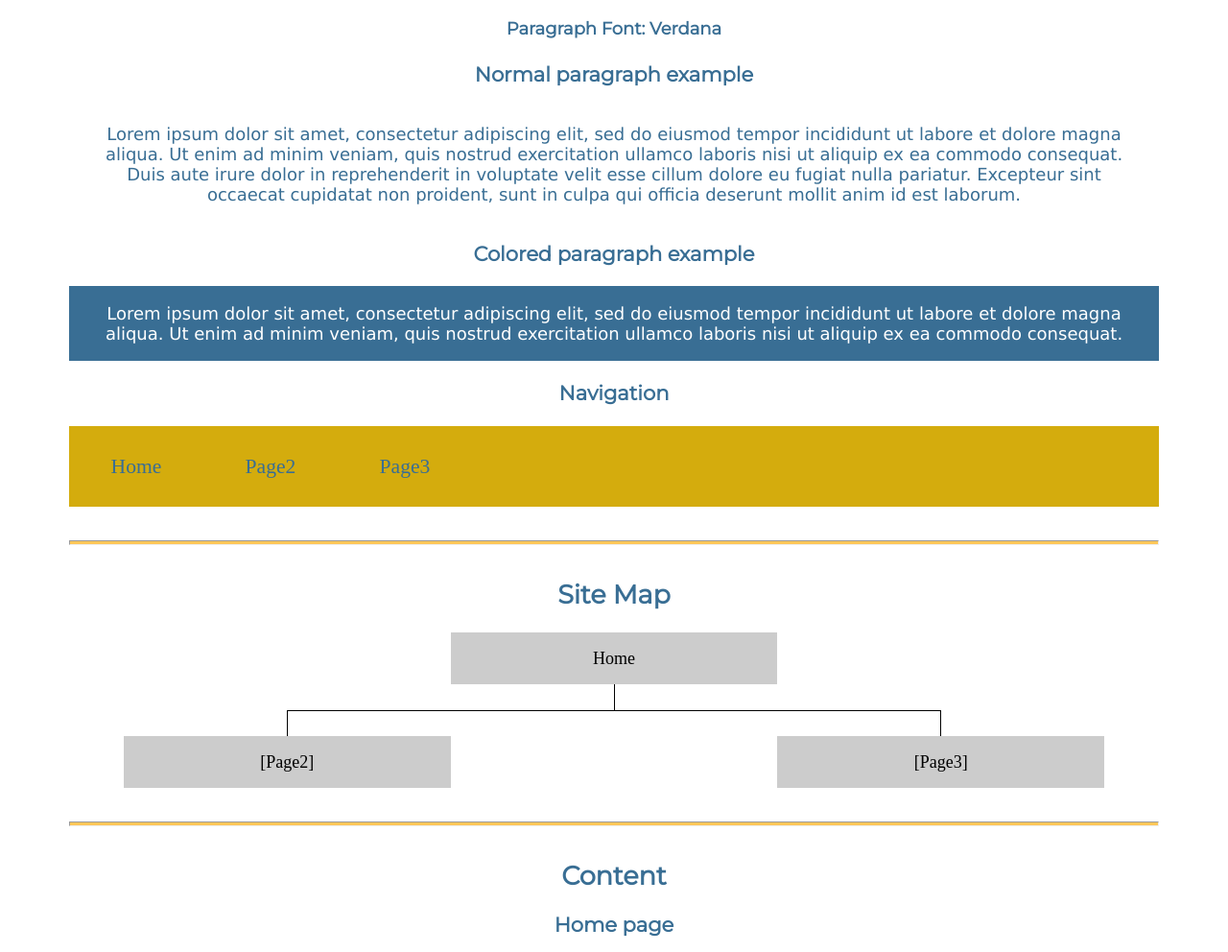
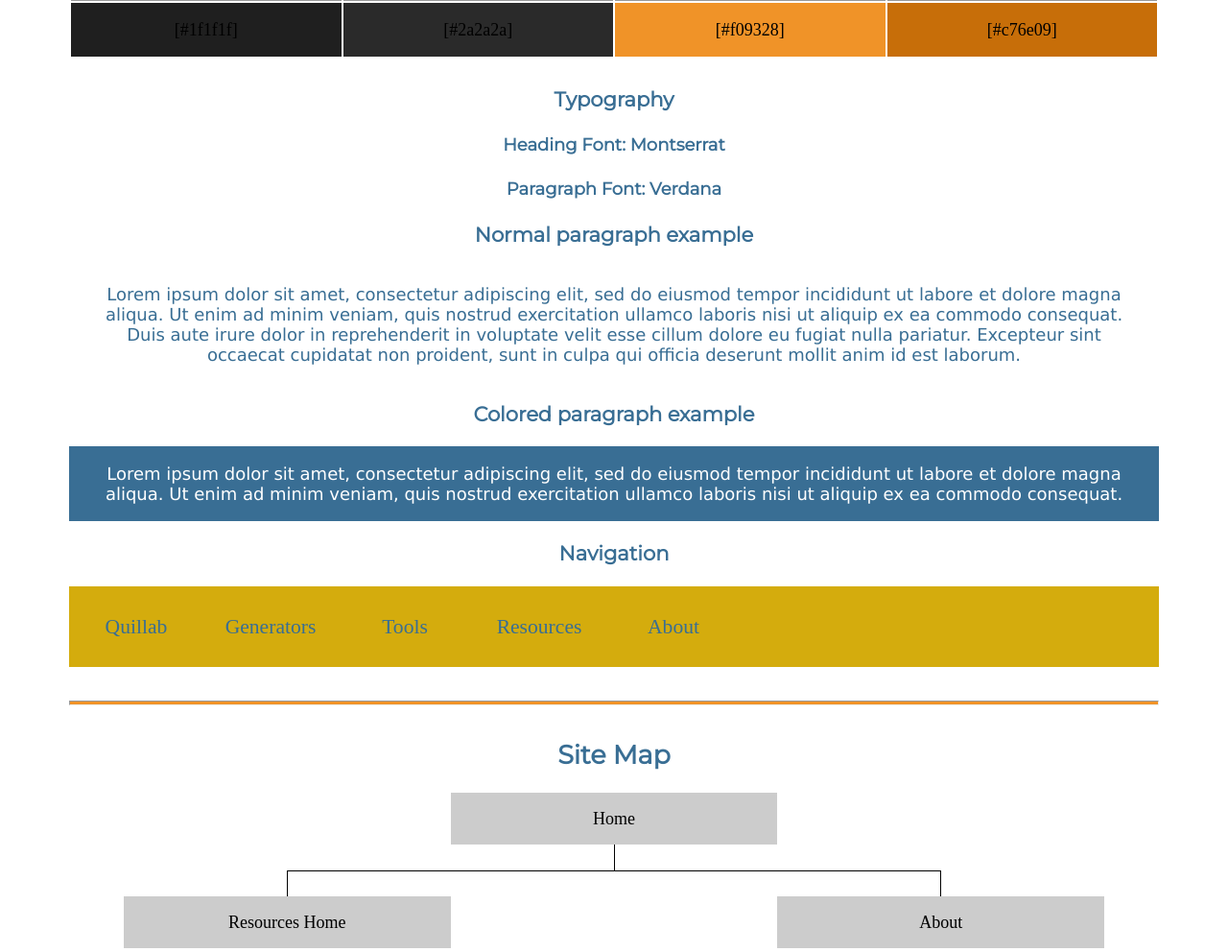
Before and after one commit to slancaster22/wdd130, a plain HTML site: page quillab/site-plan.html in a window 1280 px wide. Shown: the part 1805-2797 px from the top of the page at 96% size. Drawn offline with Linux system fonts and the light colour scheme.

Commit message:
Update Site plan

```diff
--- a/cooks-delight/site-plan.html
+++ b/quillab/site-plan.html
@@ -10,7 +10,7 @@
 
   <body>
     <header>
-      <h1>Cooks Delight Site Plan</h1>
+      <h1>Quillab Site Plan</h1>
       <h2>Sid Lancaster</h2>
       <h2>WDD 130-[section]</h2>
       <!-- In the header above, add the name or your site, your name and class number. For example if you are in section 3 you would put WDD 130.03 -->
@@ -21,17 +21,17 @@
       <hr>
       <h2>Overview</h2>
       <h3>Purpose</h3>
-      <p>This website will have a showcase of food recipes. I would be categorized into categories like breakfast, snack, etc. The home page will have a featured recipe and links to other recipes and categories. The child pages could include a page for categories and pages for each recipe.</p>  <!-- change this -->
+      <p>This website will be a resource for authors, game masters, and worldbuilders to help them create their worlds and stories.</p>  <!-- change this -->
 
 
       <h3>Audience</h3>
-      <p>This website would be for an audience of people who like to make food.</p>  <!-- change this -->
+      <p>Writers, TTRPG game masters, and worldbuilders.</p>  <!-- change this -->
 
       <hr>
       <h2>Branding</h2>
       <h3>Website Logo</h3>
       <!-- Replace this with some sort of logo for your site.  A logo can be as simple as the name of your site in a nice font :) -->
-      <img src=".\images\Logo.png" alt="Logo image">
+      <img src=".\images\icon.png" alt="Logo image">
       <hr>
       <h2>
         Style Guide
@@ -51,7 +51,7 @@
       <table class="colors">
         <tr><th>Primary</th><th>Secondary</th><th>Accent 1</th><th>Accent 2</th></tr>
         <!-- Replace the numbers in the boxes below with your hex color codes. Then switch to the site-plan.css file and change your colors there as well. -->
-        <tr><td class="primary">[#607196]</td><td class="secondary">[#BABFD1]</td><td class="accent1">[#FFC759]</td><td class="accent2">[#FF7B9C]</td></tr>
+        <tr><td class="primary">[#1f1f1f]</td><td class="secondary">[#2a2a2a]</td><td class="accent1">[#f09328]</td><td class="accent2">[#c76e09]</td></tr>
       </table>
 
       <!-- ------------------------Step 9------------------------------ -->
@@ -87,9 +87,11 @@
       </h3>
       <!-- Think about how you want your navigation bar to look. In the site-plan.css file change the colors to your colors to get the look you desire. -->
       <nav>
-        <a href="#">Home</a>
-        <a href="#">Page2</a>
-        <a href="#">Page3</a>
+        <a href="#">Quillab</a>
+        <a href="#">Generators</a>
+        <a href="#">Tools</a>
+        <a href="#">Resources</a>
+        <a href="#">About</a>
       </nav>
       <hr>
       <h2>
@@ -100,10 +102,10 @@
           Home
         </div>
         <div class="sm-page2">
-          [Page2] <!-- change this -->
+          Resources Home <!-- change this -->
         </div>
         <div class="sm-page3">
-          [Page3]  <!-- change this -->
+          About  <!-- change this -->
         </div>
 
         <div class="top">
--- a/cooks-delight/styles/site-plan.css
+++ b/quillab/styles/site-plan.css
@@ -5,10 +5,10 @@ Fonts are separated by a | */
 
 :root {
   /* change the values below to your colors from your palette */
-  --primary-color: #607196   ;
-  --secondary-color: #BABFD1 ;
-  --accent1-color: #FFC759;
-  --accent2-color: FF7B9C;
+  --primary-color: #1f1f1f   ;
+  --secondary-color: #2a2a2a ;
+  --accent1-color: #f09328;
+  --accent2-color: #c76e09;
 
   /* change the values below to your chosen font(s) */
   --heading-font: 'Montserrat', sans-serif;
```
Also changed, not shown: cooks-delight/images/Logo.png (deleted), quillab/images/icon.png (added).
